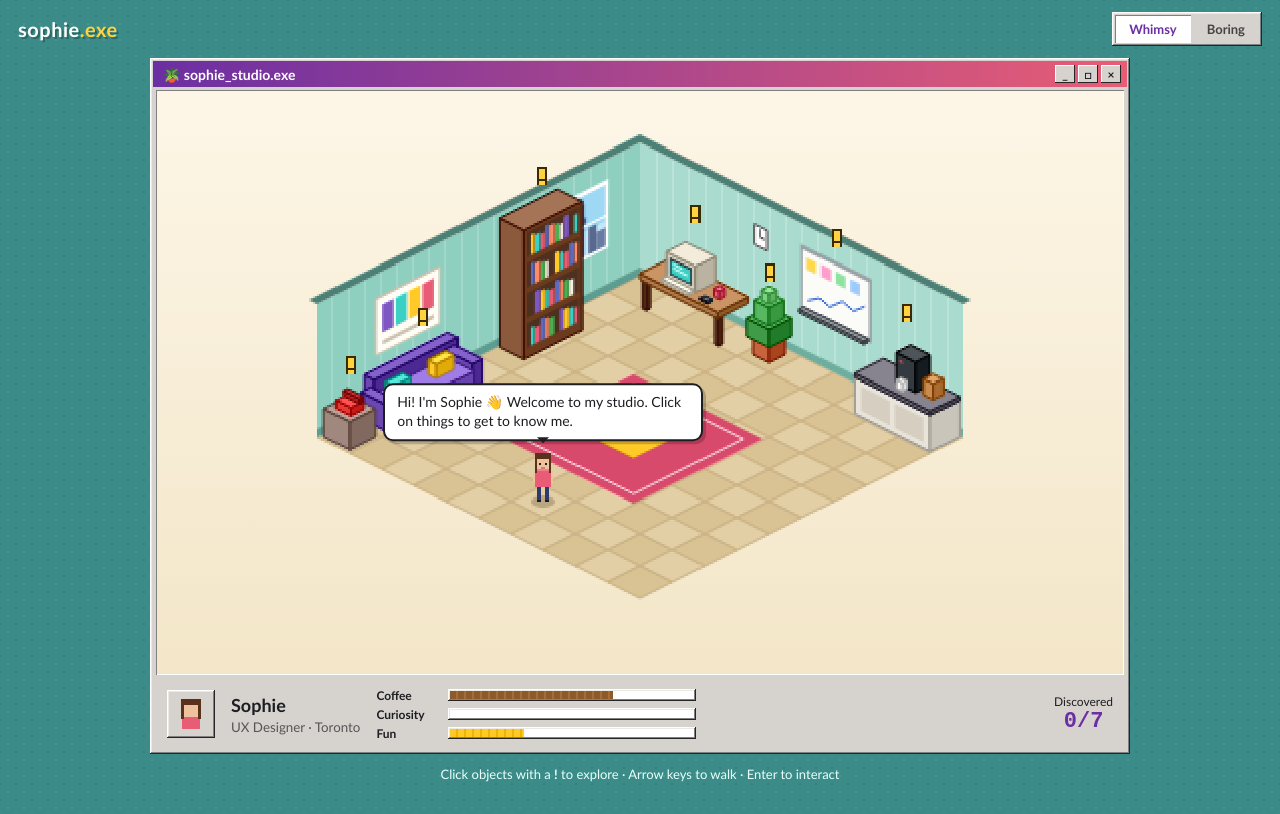
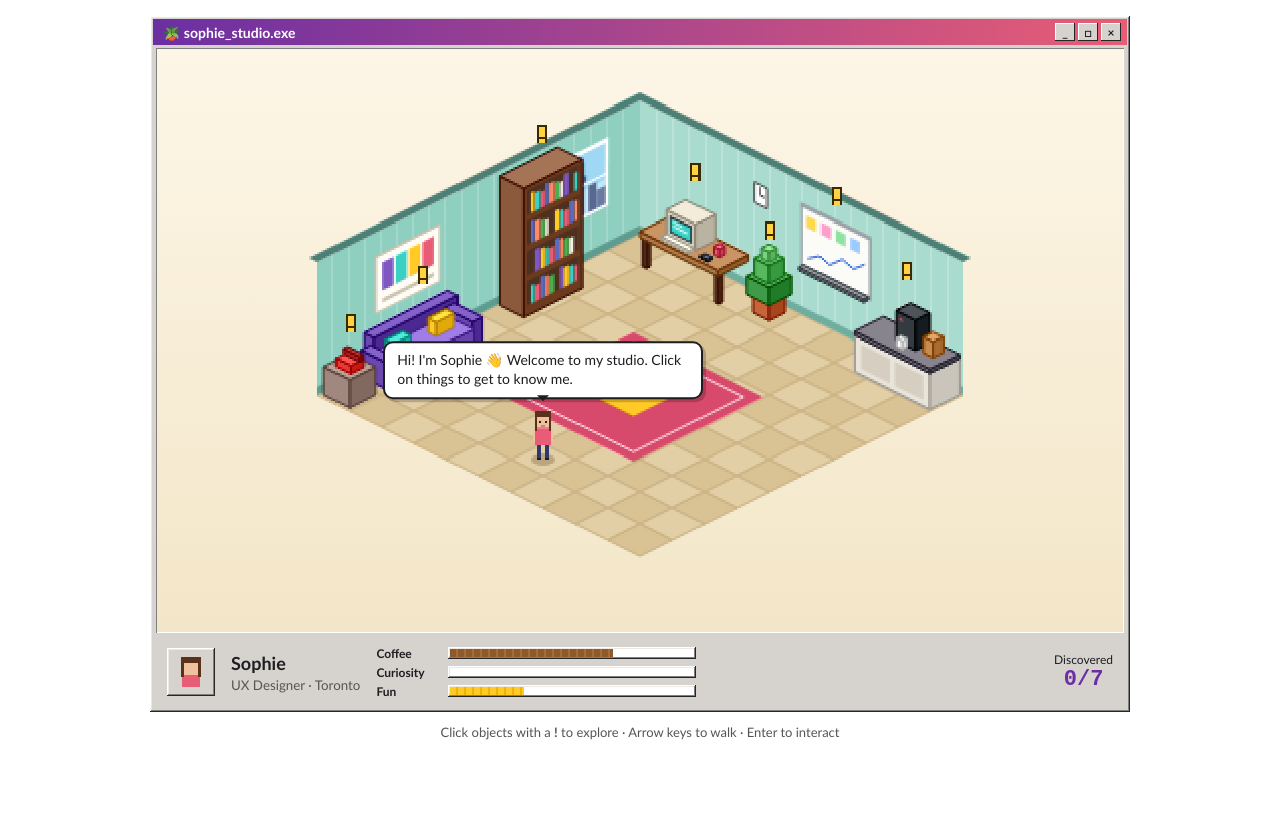
Before and after one commit to sophiefarinesux-to/sophie-the-game, a plain HTML site: page index.html in a window 1280 px wide. Drawn offline with Linux system fonts and the light colour scheme.

Commit message:
Show only the game window: remove header, toggle and teal background
Co-Authored-By: Claude Opus 5.5 <noreply@anthropic.com>
Claude-Session: https://claude.ai/code/session_014TwLawwuzmEyQYbKvG69ww

```diff
--- a/index.html
+++ b/index.html
@@ -9,14 +9,6 @@
   <link rel="stylesheet" href="style.css" />
 </head>
 <body data-mode="whimsy">
-  <header class="topbar">
-    <div class="brand">sophie<span>.exe</span></div>
-    <div class="toggle" role="group" aria-label="View mode">
-      <button data-mode="whimsy" aria-pressed="true">Whimsy</button>
-      <button data-mode="boring" aria-pressed="false">Boring</button>
-    </div>
-  </header>
-
   <main>
     <!-- Game view -->
     <section id="whimsy" aria-label="Interactive studio game">
--- a/style.css
+++ b/style.css
@@ -15,12 +15,7 @@ html, body { margin: 0; min-height: 100%; }
 body {
   font-family: var(--font);
   color: var(--ink);
-  background-color: var(--desk);
-  background-image:
-    radial-gradient(rgba(255,255,255,.08) 1px, transparent 1px),
-    radial-gradient(rgba(0,0,0,.08) 1px, transparent 1px);
-  background-size: 16px 16px;
-  background-position: 0 0, 8px 8px;
+  background: transparent;
 }
 body[data-mode="boring"] { background: #f7f6f3; }
 [hidden] { display: none !important; }
@@ -49,7 +44,7 @@ body[data-mode="boring"] .brand { color: var(--ink); text-shadow: none; }
 }
 
 /* ── game window ── */
-main { padding: 0 16px 32px; }
+main { padding: 16px; }
 .game-window { max-width: 980px; margin: 0 auto; padding: 3px; }
 .titlebar {
   display: flex; align-items: center; justify-content: space-between;
@@ -118,7 +113,7 @@ main { padding: 0 16px 32px; }
 .c3 { background: repeating-linear-gradient(90deg, #ffca28 0 6px, #f0b400 6px 8px); }
 .found { text-align: center; font-size: 12px; }
 .found strong { display: block; font: 800 22px var(--mono); color: var(--title1); }
-.hint { text-align: center; color: #e9fffb; font-size: 13px; margin: 12px 0 0; }
+.hint { text-align: center; color: #555; font-size: 13px; margin: 12px 0 0; }
 
 /* ── dialog ── */
 #dialog {
```
Also changed, not shown: 1 other file.
